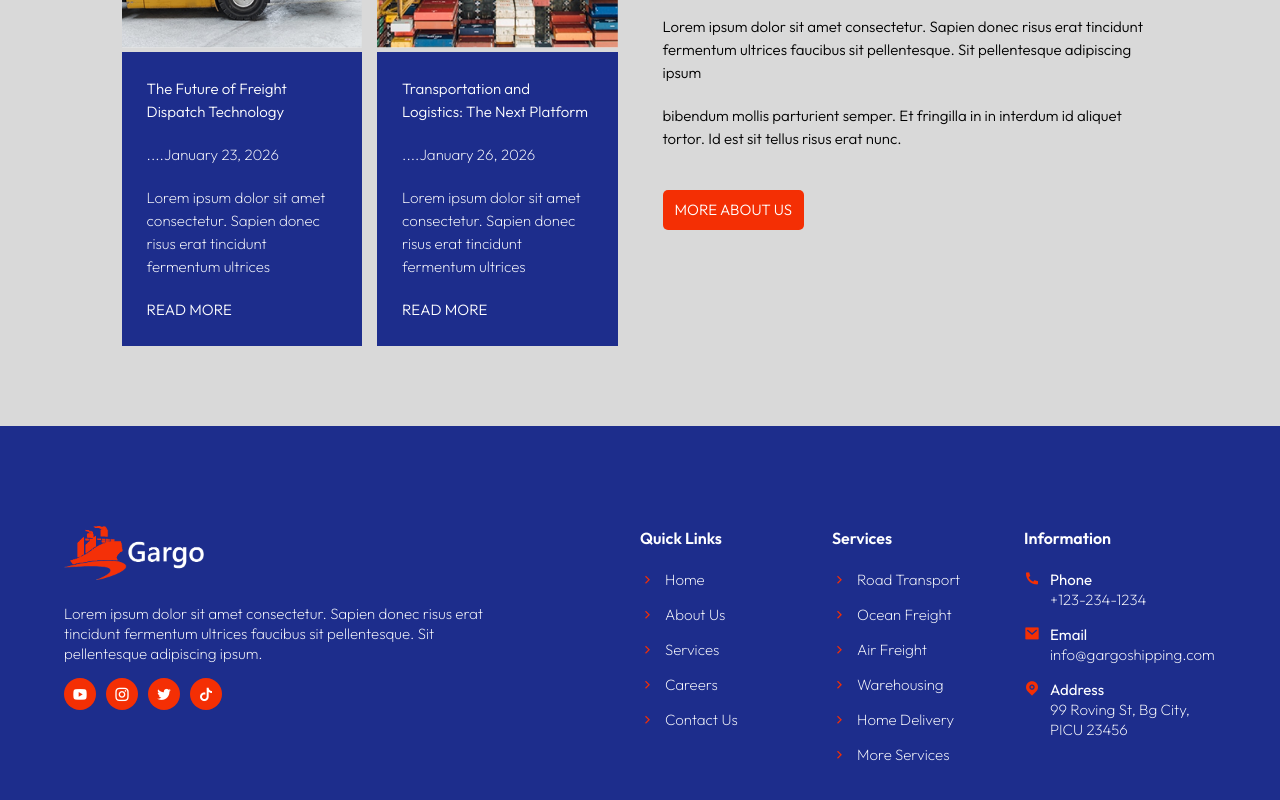
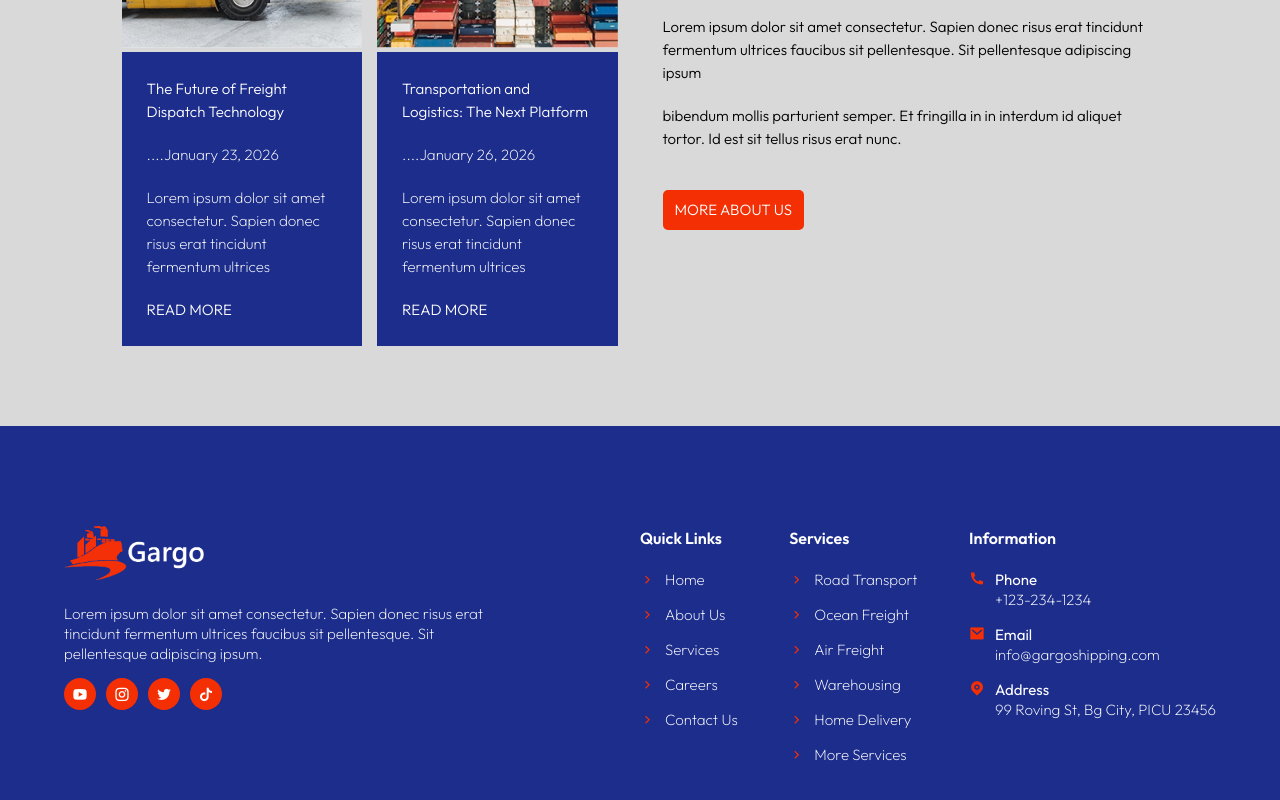
Before and after one commit to AnnCodin/Gargo-logistics, a React (Vite) app in the folder gargo-logistics/: page / in a window 1280 px wide. Shown: the part 7294-8094 px from the top of the page. Built offline with nearby package versions, Linux system fonts and the light colour scheme; some icons are missing.

Commit message:
Adjust spacing between footer columns

```diff
--- a/gargo-logistics/src/Components/Footer/Footer.css
+++ b/gargo-logistics/src/Components/Footer/Footer.css
@@ -40,10 +40,6 @@
   align-items: flex-start;
   justify-content: space-between;
 }
-.footer-col {
-  flex: 1;
-  width: 100%;
-}
 .footer-col h4 {
   font-size: 16px;
   line-height: 24px;
```
